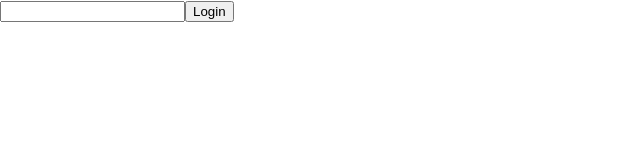
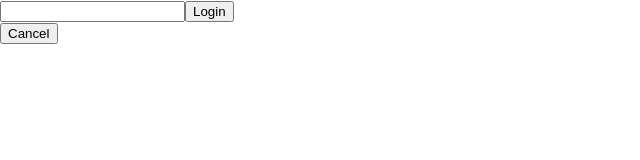
Before and after one commit to JustiP3/LiftStats, a React (Create React App) app in the folder liftstats-frontend/: page / in a window 1280 px wide. Both pictures are taken after a click on the button "Log In". Shown: the top 160 px of the page, without its empty margins (0-640 px from the left). Built offline with nearby package versions, Linux system fonts and the light colour scheme.

Commit message:
add cancel button to login and signup forms that updates the state of the welcome container

```diff
--- a/liftstats-frontend/src/components/LoginForm.js
+++ b/liftstats-frontend/src/components/LoginForm.js
@@ -1,6 +1,17 @@
 import React, { Component } from 'react'
 
 export default class LoginForm extends Component {
+
+    state={email:"", password:""}
+
+    handleChange(event) {
+        this.setState({})
+    }
+
+    handleSubmit(event) {
+        event.preventDefault()
+        this.props.login(this.state.email)
+    }
     render() {
             return (
             <div>
@@ -8,7 +19,49 @@ export default class LoginForm extends Component {
                     <input type="text" />
                     <button type="submit">Login</button>
                 </form>
+                <button onClick={this.props.handleCloseForm}>Cancel</button>
             </div>
             );
     }
 }
+
+
+/*
+import React, { Component } from 'react';
+
+class BandInput extends Component {
+
+  state = {
+    bandName: ''
+  }
+
+  handleOnChange(event) {
+    this.setState({
+      bandName: event.target.value,
+    });
+  }
+
+  handleOnSubmit(event) {
+    event.preventDefault();
+    this.props.addBand(this.state.bandName);
+    this.setState({
+      bandName: '',
+    });
+  }
+
+  render() {
+    return (
+      <div>
+        <form onSubmit={(event) => this.handleOnSubmit(event)}>
+          <input
+            type="text"
+            value={this.state.bandName}
+            onChange={(event) => this.handleOnChange(event)} />
+          <input type="submit" />
+        </form>
+      </div>
+    );
+  }
+};
+
+*/
--- a/liftstats-frontend/src/components/SignupForm.js
+++ b/liftstats-frontend/src/components/SignupForm.js
@@ -8,6 +8,7 @@ export default class LoginForm extends Component {
                 <input type="text" />
                 <button type="submit">Login</button>
             </form>
+            <button onClick={this.props.handleCloseForm}>Cancel</button>
         </div>
         );
    }
--- a/liftstats-frontend/src/containers/welcome.js
+++ b/liftstats-frontend/src/containers/welcome.js
@@ -18,17 +18,23 @@ export default class Welcome extends Component {
         this.setState({loginForm: false, signupForm:true})
     }
 
+    handleCloseForm = (event) => {
+        console.log("close form click")
+        event.preventDefault()
+        this.setState({loginForm: false, signupForm: false})
+    }
+
     render() {
         if (this.state.loginForm === true) {
             return (
                 <div>
-                    <LoginForm />
+                    <LoginForm handleCloseForm={this.handleCloseForm} />
                 </div>
             );
         } else if (this.state.signupForm === true) {
             return (
                 <div>
-                    <SignupForm />
+                    <SignupForm handleCloseForm={this.handleCloseForm} />
                 </div>
             );
         } else {
```
Lines whose indentation alone changed are shown as unchanged.
